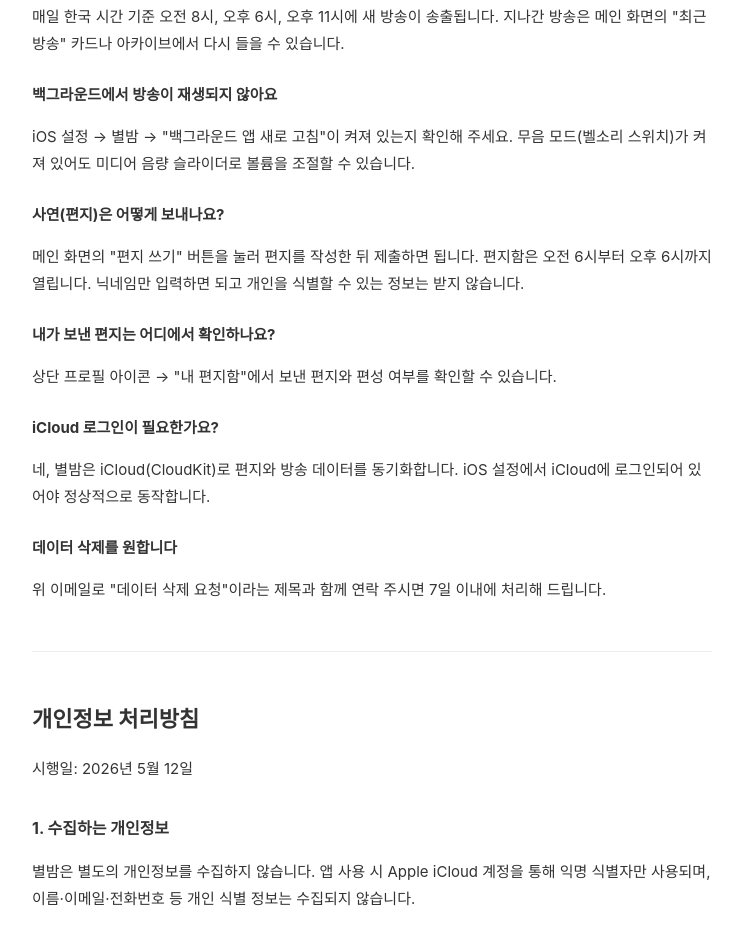
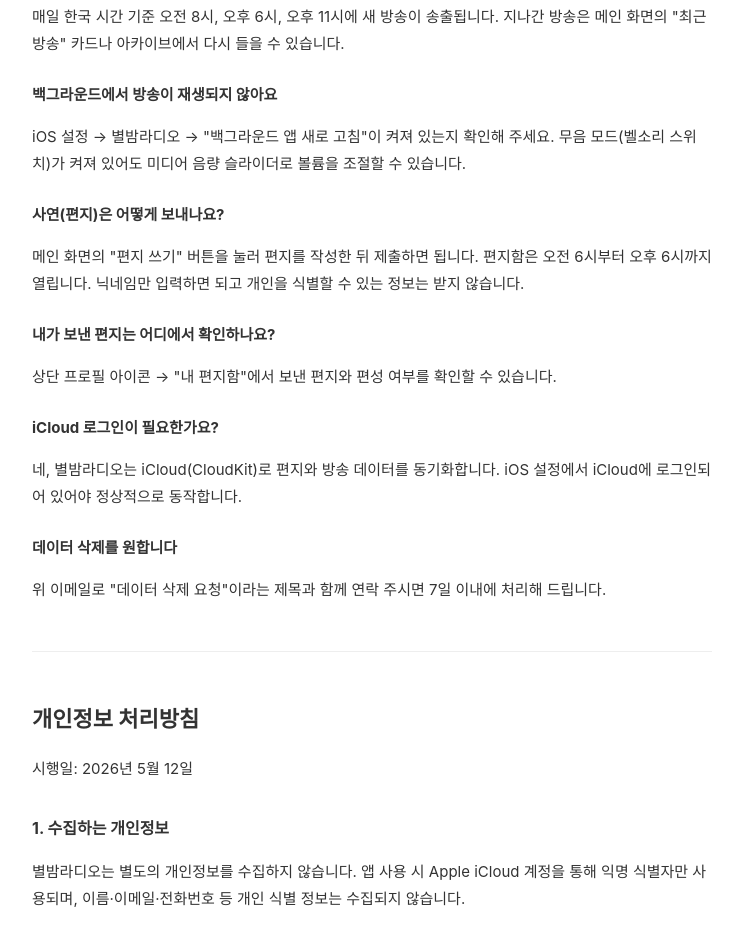
Before and after one commit to DevPlayNew/devplaynew-privacy-policy, a plain HTML site: page index.html in a window 1280 px wide. Shown: the part 457-1398 px from the top of the page, without its empty margins (268-1011 px from the left). Drawn offline with Linux system fonts and the light colour scheme.

Commit message:
chore: 앱 이름 별밤 → 별밤라디오, SadRadio 워딩 제거
Co-Authored-By: Claude Opus 4.7 (1M context) <noreply@anthropic.com>

```diff
--- a/index.html
+++ b/index.html
@@ -3,7 +3,7 @@
 <head>
   <meta charset="UTF-8">
   <meta name="viewport" content="width=device-width, initial-scale=1.0">
-  <title>별밤 — 지원 / 개인정보 처리방침</title>
+  <title>별밤라디오 — 지원 / 개인정보 처리방침</title>
   <style>
     body { font-family: -apple-system, sans-serif; max-width: 680px; margin: 60px auto; padding: 0 20px; color: #333; line-height: 1.8; }
     h1 { font-size: 22px; } h2 { font-size: 16px; margin-top: 32px; }
@@ -16,7 +16,7 @@
 </head>
 <body>
 
-  <h1>별밤 (SadRadio) — 지원 센터</h1>
+  <h1>별밤라디오 — 지원 센터</h1>
   <p>시행일: 2026년 5월 12일</p>
 
   <h2>문의 / Contact</h2>
@@ -29,7 +29,7 @@
   <p>매일 한국 시간 기준 오전 8시, 오후 6시, 오후 11시에 새 방송이 송출됩니다. 지나간 방송은 메인 화면의 "최근 방송" 카드나 아카이브에서 다시 들을 수 있습니다.</p>
 
   <h3>백그라운드에서 방송이 재생되지 않아요</h3>
-  <p>iOS 설정 → 별밤 → "백그라운드 앱 새로 고침"이 켜져 있는지 확인해 주세요. 무음 모드(벨소리 스위치)가 켜져 있어도 미디어 음량 슬라이더로 볼륨을 조절할 수 있습니다.</p>
+  <p>iOS 설정 → 별밤라디오 → "백그라운드 앱 새로 고침"이 켜져 있는지 확인해 주세요. 무음 모드(벨소리 스위치)가 켜져 있어도 미디어 음량 슬라이더로 볼륨을 조절할 수 있습니다.</p>
 
   <h3>사연(편지)은 어떻게 보내나요?</h3>
   <p>메인 화면의 "편지 쓰기" 버튼을 눌러 편지를 작성한 뒤 제출하면 됩니다. 편지함은 오전 6시부터 오후 6시까지 열립니다. 닉네임만 입력하면 되고 개인을 식별할 수 있는 정보는 받지 않습니다.</p>
@@ -38,7 +38,7 @@
   <p>상단 프로필 아이콘 → "내 편지함"에서 보낸 편지와 편성 여부를 확인할 수 있습니다.</p>
 
   <h3>iCloud 로그인이 필요한가요?</h3>
-  <p>네, 별밤은 iCloud(CloudKit)로 편지와 방송 데이터를 동기화합니다. iOS 설정에서 iCloud에 로그인되어 있어야 정상적으로 동작합니다.</p>
+  <p>네, 별밤라디오는 iCloud(CloudKit)로 편지와 방송 데이터를 동기화합니다. iOS 설정에서 iCloud에 로그인되어 있어야 정상적으로 동작합니다.</p>
 
   <h3>데이터 삭제를 원합니다</h3>
   <p>위 이메일로 "데이터 삭제 요청"이라는 제목과 함께 연락 주시면 7일 이내에 처리해 드립니다.</p>
@@ -49,7 +49,7 @@
   <p>시행일: 2026년 5월 12일</p>
 
   <h2>1. 수집하는 개인정보</h2>
-  <p>별밤은 별도의 개인정보를 수집하지 않습니다. 앱 사용 시 Apple iCloud 계정을 통해 익명 식별자만 사용되며, 이름·이메일·전화번호 등 개인 식별 정보는 수집되지 않습니다.</p>
+  <p>별밤라디오는 별도의 개인정보를 수집하지 않습니다. 앱 사용 시 Apple iCloud 계정을 통해 익명 식별자만 사용되며, 이름·이메일·전화번호 등 개인 식별 정보는 수집되지 않습니다.</p>
 
   <h2>2. 사용자 작성 콘텐츠</h2>
   <p>사용자가 작성한 편지는 익명으로 처리되며, 닉네임은 사용자가 직접 설정한 임의의 이름입니다. 편지 내용은 운영자 검수 후 승인된 것만 다른 사용자에게 노출됩니다.</p>
```
